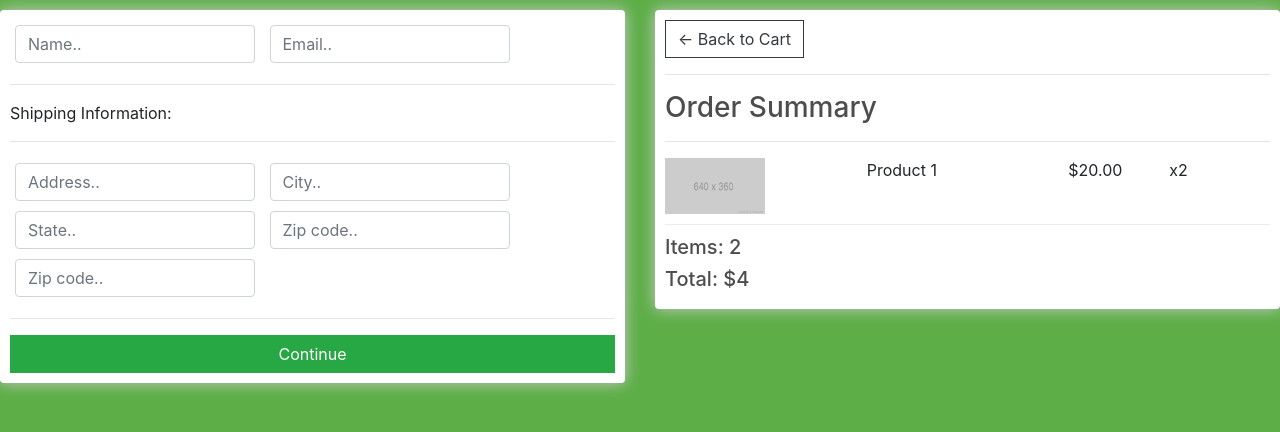
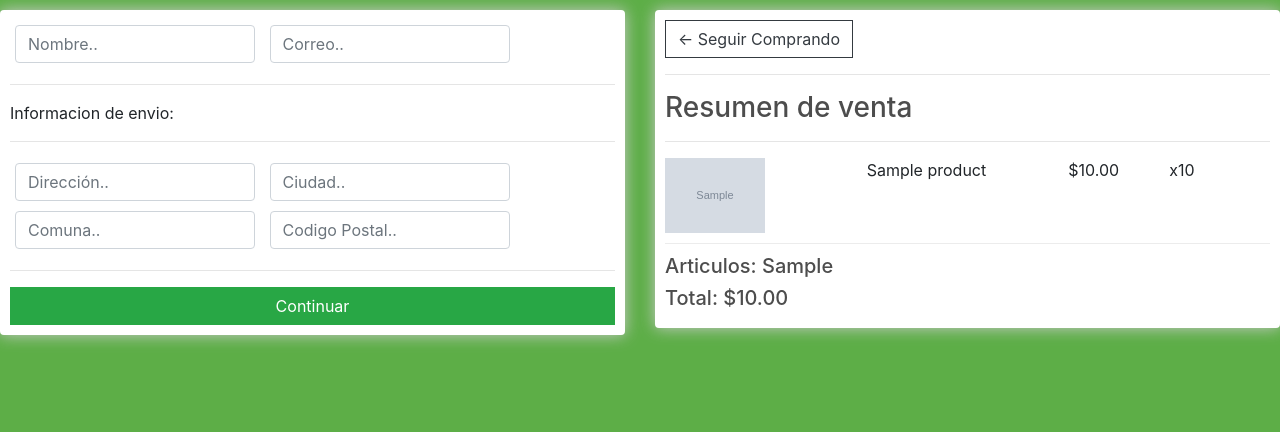
Before and after one commit to matiasumanzor/ecommercedj, a Django app: template store/templates/store/checkout.html in a window 1280 px wide. Shown: the part 57-489 px from the top of the page. Run offline with Django 3.2, Linux system fonts and the light colour scheme; the template is opened without the code that fills it: most values are stand-ins (such as "Sample title", 1, 10 or a date in 2020); grey boxes marked "Sample" are stand-in pictures; some libraries are stand-ins or nearby versions.

Commit message:
Checkout completo favor de no tcar

```diff
--- a/store/templates/store/checkout.html
+++ b/store/templates/store/checkout.html
@@ -14,36 +14,33 @@
 				<form id="form">
 					<div id="user-info">
 						<div class="form-field">
-							<input required class="form-control" type="text" name="name" placeholder="Name..">
+							<input required class="form-control" type="text" name="name" placeholder="Nombre..">
 						</div>
 						<div class="form-field">
-							<input required class="form-control" type="email" name="email" placeholder="Email..">
+							<input required class="form-control" type="email" name="email" placeholder="Correo..">
 						</div>
 					</div>
 
 					<div id="shipping-info">
 						<hr>
-						<p>Shipping Information:</p>
+						<p>Informacion de envio:</p>
 						<hr>
 						<div class="form-field">
-							<input class="form-control" type="text" name="address" placeholder="Address..">
+							<input class="form-control" type="text" name="address" placeholder="Dirección..">
 						</div>
 						<div class="form-field">
-							<input class="form-control" type="text" name="city" placeholder="City..">
+							<input class="form-control" type="text" name="city" placeholder="Ciudad..">
 						</div>
 						<div class="form-field">
-							<input class="form-control" type="text" name="state" placeholder="State..">
+							<input class="form-control" type="text" name="state" placeholder="Comuna..">
 						</div>
 						<div class="form-field">
-							<input class="form-control" type="text" name="zipcode" placeholder="Zip code..">
-						</div>
-						<div class="form-field">
-							<input class="form-control" type="text" name="country" placeholder="Zip code..">
+							<input class="form-control" type="text" name="zipcode" placeholder="Codigo Postal..">
 						</div>
 					</div>
 
 					<hr>
-					<input id="form-button" class="btn btn-success btn-block" type="submit" value="Continue">
+					<input id="form-button" class="btn btn-success btn-block" type="submit" value="Continuar">
 				</form>
 			</div>
 
@@ -56,18 +53,20 @@
 
 		<div class="col-lg-6">
 			<div class="box-element">
-				<a  class="btn btn-outline-dark" href="{% url 'cart' %}">&#x2190; Back to Cart</a>
+				<a  class="btn btn-outline-dark" href="{% url 'cart' %}">&#x2190; Seguir Comprando</a>
 				<hr>
-				<h3>Order Summary</h3>
+				<h3>Resumen de venta</h3>
 				<hr>
+				{% for item in Items %}
 				<div class="cart-row">
-					<div style="flex:2"><img class="row-image" src="{% static 'images/placeholder.png' %}"></div>
-					<div style="flex:2"><p>Product 1</p></div>
-					<div style="flex:1"><p>$20.00</p></div>
-					<div style="flex:1"><p>x2</p></div>
+					<div style="flex:2"><img class="row-image" src="{{item.product.imageURL}}"></div>
+					<div style="flex:2"><p>{{item.product.name}}</p></div>
+					<div style="flex:1"><p>${{item.product.price|floatformat:2}}</p></div>
+					<div style="flex:1"><p>x{{item.quantity}}</p></div>
 				</div>
-				<h5>Items:   2</h5>
-				<h5>Total:   $4</h5>
+				{% endfor %}
+				<h5>Articulos:   {{order.get_cart_items}}</h5>
+				<h5>Total:   ${{order.get_cart_total|floatformat:2}}</h5></h5>
 			</div>
 		</div>
 	</div>
--- a/store/urls.py
+++ b/store/urls.py
@@ -1,6 +1,5 @@
 from django.urls import path
 from . import views
-
 
 #<!--
 #    Main.html  → Plantilla de la que todos heredarán
@@ -10,6 +9,8 @@ from . import views
 #-->
 
 # recuerda que main no se referencia porque es la plantilla base para todas
+
+
 urlpatterns = [
     #dejar vacia la url base
     path('', views.store, name="store"),
```
Also changed, not shown: store/views.py (+9 -1 lines).
